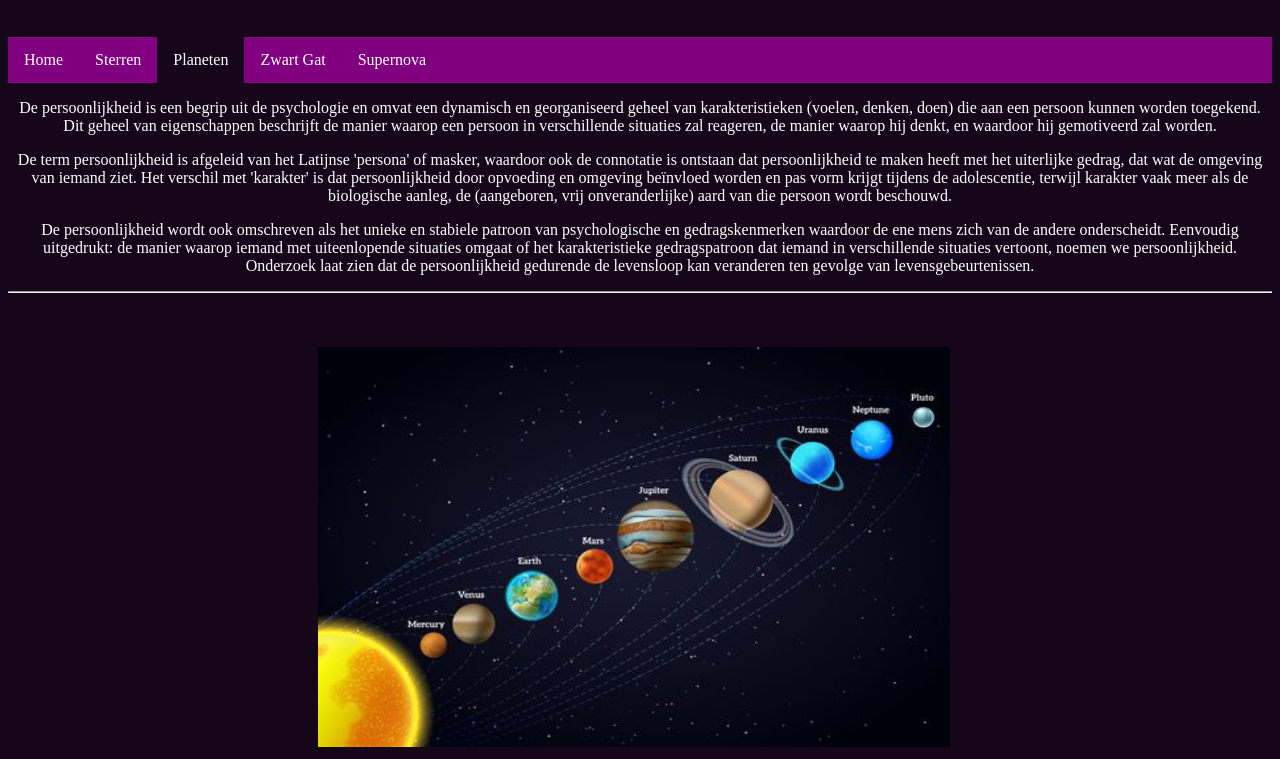
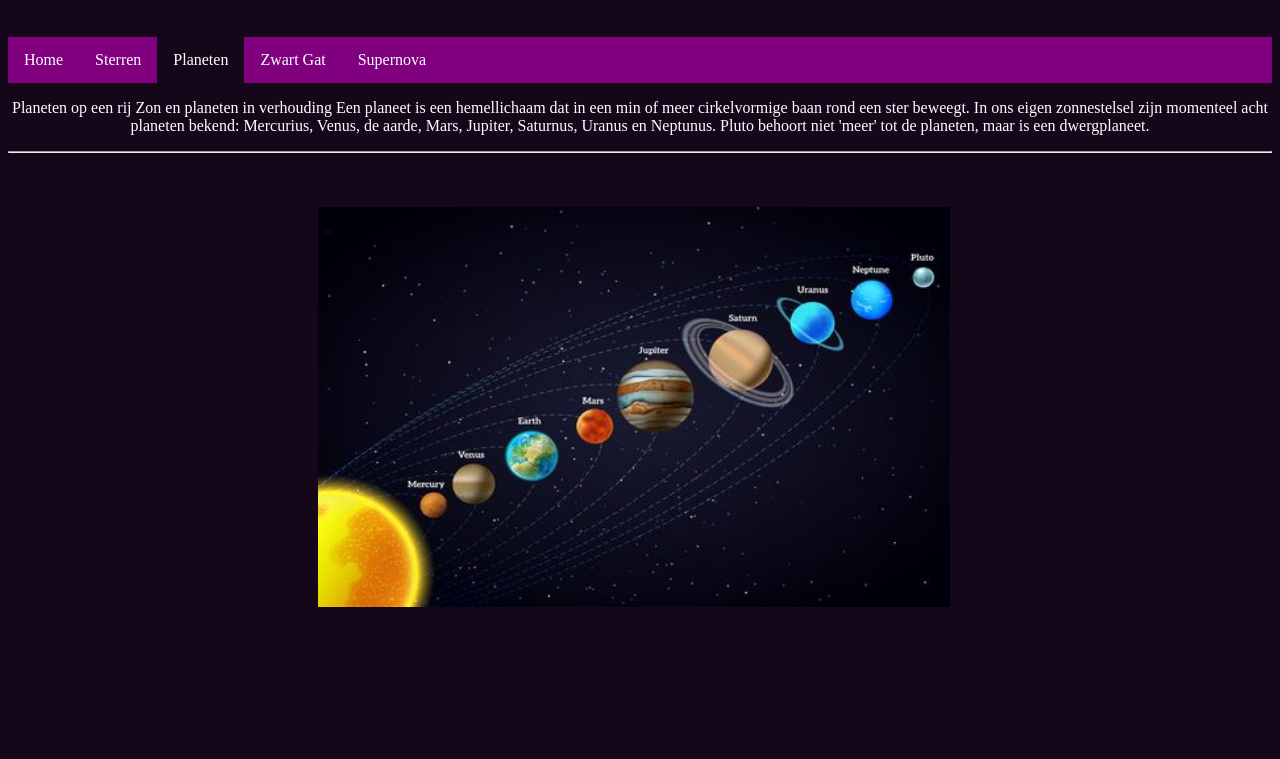
Before and after one commit to emmaus-4v/website-4vin2-Stijn, a plain HTML site: page Planeten.html in a window 1280 px wide. Shown: the part 61-820 px from the top of the page. Drawn offline with Linux system fonts and the light colour scheme.

Commit message:
plaaatjesssss

```diff
--- a/Planeten.html
+++ b/Planeten.html
@@ -25,9 +25,13 @@
             </nav>
 
             <article>
-                <p>De persoonlijkheid is een begrip uit de psychologie en omvat een dynamisch en georganiseerd geheel van karakteristieken (voelen, denken, doen) die aan een persoon kunnen worden toegekend. Dit geheel van eigenschappen beschrijft de manier waarop een persoon in verschillende situaties zal reageren, de manier waarop hij denkt, en waardoor hij gemotiveerd zal worden.</p>
-                <p>De term persoonlijkheid is afgeleid van het Latijnse 'persona' of masker, waardoor ook de connotatie is ontstaan dat persoonlijkheid te maken heeft met het uiterlijke gedrag, dat wat de omgeving van iemand ziet. Het verschil met 'karakter' is dat persoonlijkheid door opvoeding en omgeving beïnvloed worden en pas vorm krijgt tijdens de adolescentie, terwijl karakter vaak meer als de biologische aanleg, de (aangeboren, vrij onveranderlijke) aard van die persoon wordt beschouwd.</p>
-                <p>De persoonlijkheid wordt ook omschreven als het unieke en stabiele patroon van psychologische en gedragskenmerken waardoor de ene mens zich van de andere onderscheidt. Eenvoudig uitgedrukt: de manier waarop iemand met uiteenlopende situaties omgaat of het karakteristieke gedragspatroon dat iemand in verschillende situaties vertoont, noemen we persoonlijkheid. Onderzoek laat zien dat de persoonlijkheid gedurende de levensloop kan veranderen ten gevolge van levensgebeurtenissen.</p>
+                <p>
+                    Planeten op een rij
+
+                    Zon en planeten in verhouding
+                    Een planeet is een hemellichaam dat in een min of meer cirkelvormige baan rond een ster beweegt.
+
+                    In ons eigen zonnestelsel zijn momenteel acht planeten bekend: Mercurius, Venus, de aarde, Mars, Jupiter, Saturnus, Uranus en Neptunus. Pluto behoort niet 'meer' tot de planeten, maar is een dwergplaneet.</p>
             </article>
 
             <footer>
```
Also changed, not shown: Supernova.html (+2 -1 lines), Zwart Gat.html (+1 -1 lines), 1 other file.
